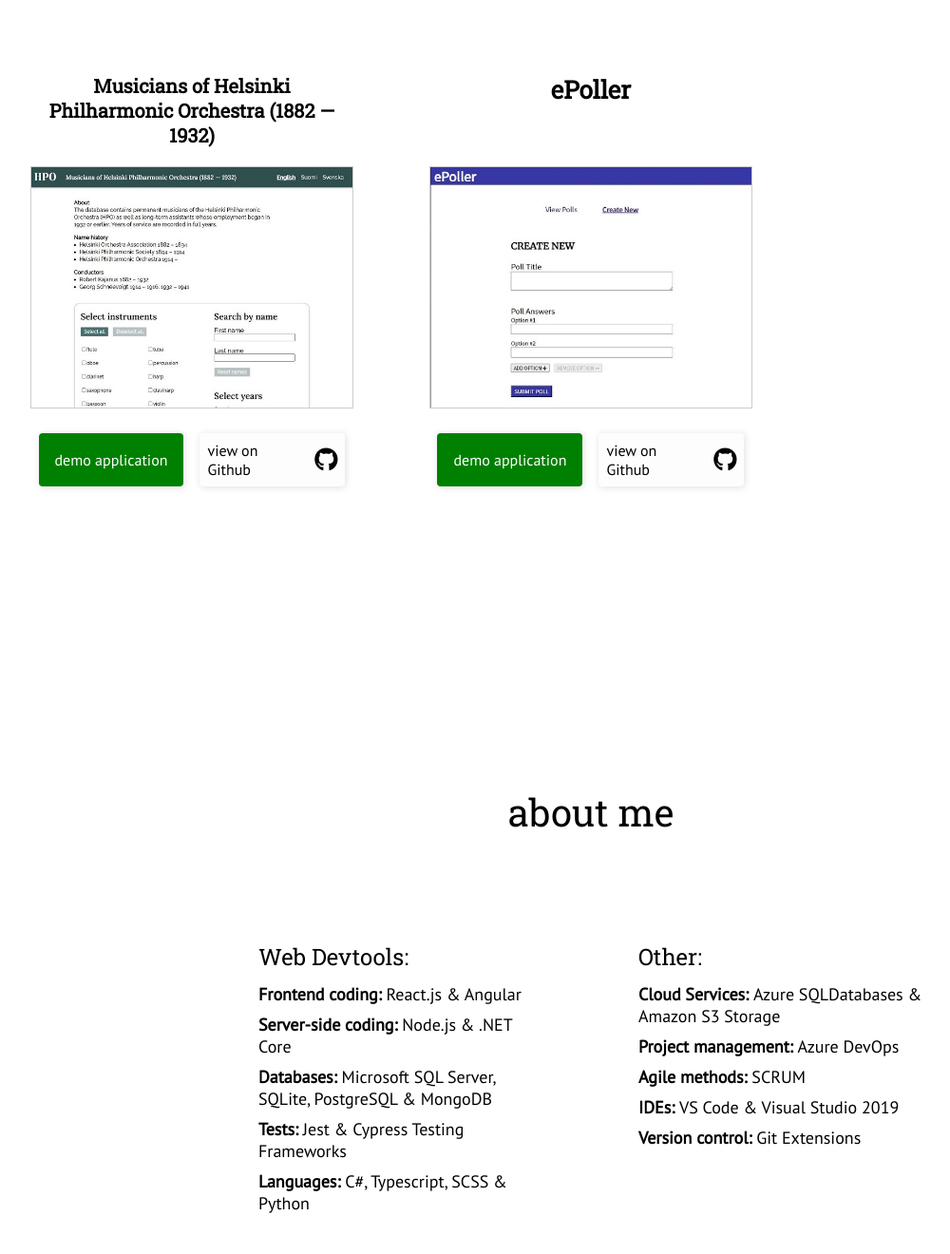
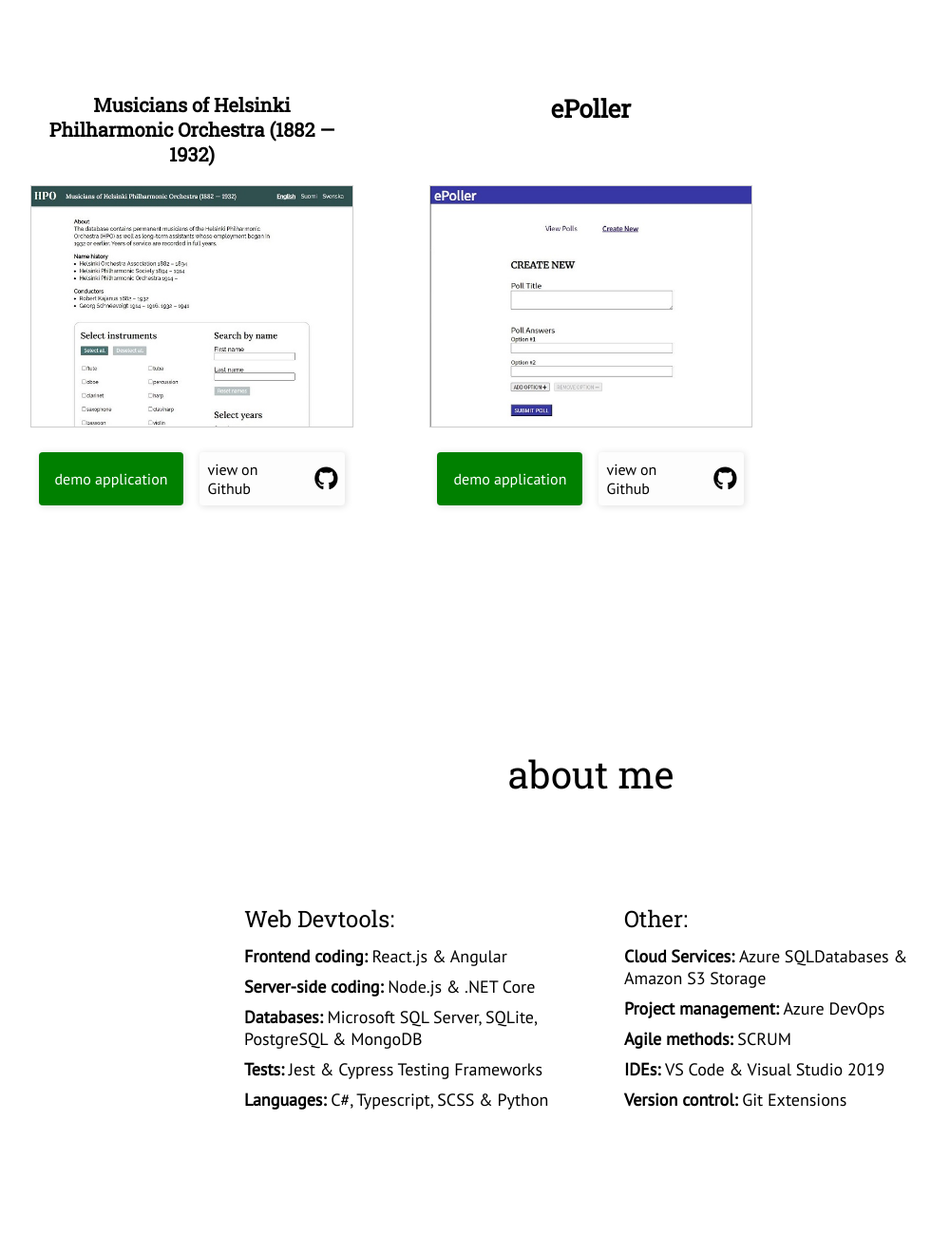
Before and after one commit to JMFStorm/jmfstorm.github.io, a website: page src/public/index.html in a window 1280 px wide. Shown: the part 949-2269 px from the top of the page at 95% size, without its empty margins (18-1018 px from the left). Drawn offline with Linux system fonts and the light colour scheme.

Commit message:
edit text

```diff
--- a/src/public/index.html
+++ b/src/public/index.html
@@ -39,8 +39,11 @@
           <!--navigation-->
           <nav id="nav" class="nav hide-nav">
             <ul class="nav__ul">
+              <li class="nav__li"><a href="#main">home</a></li>
               <li class="nav__li"><a href="#projects">projects</a></li>
-              <li class="nav__li"><a href="#about">about</a></li>
+              <li class="nav__li">
+                <a href="#about">about</a>
+              </li>
               <li class="nav__li"><a href="#contact">contact me</a></li>
             </ul>
           </nav>
--- a/src/scss/style.scss
+++ b/src/scss/style.scss
@@ -115,9 +115,15 @@
   /* font-size: 4.2rem; */
   text-align: center;
   font-family: $font-serif;
-  margin: 4em 0 2em 0;
+  margin: 2em 0 2em 0;
   padding-top: 7rem;
   font-size: $font-clamp-title-01;
+}
+@media (min-width: 1000px) {
+  .title {
+    /* font-size: 4.2rem; */
+    margin: 4em 0 2em 0;
+  }
 }
 
 .section {
@@ -206,7 +212,7 @@
   }
 }
 
-@media (min-width: 750px) {
+@media (min-width: 850px) {
   .header {
     .header__watermark {
       flex-basis: 40%;
@@ -278,7 +284,7 @@
     .projects-list__item {
       list-style: none;
       flex-basis: 100%;
-      margin-bottom: 4em;
+      margin: 1em 0;
       .project-card {
         display: flex;
         flex-direction: column;
@@ -392,7 +398,7 @@
     flex-direction: row;
     flex-wrap: wrap;
     .technologies {
-      flex-basis: 320px;
+      flex-basis: 350px;
       margin: 1em auto;
       padding: 1rem;
       .technologies__title {
@@ -430,7 +436,7 @@
   flex-direction: column;
   background: #1d2327;
   color: white;
-  margin-top: 8em;
+  margin-top: 4em;
   .footer__title {
     text-align: center;
     /* font-size: 4.2rem; */
@@ -468,3 +474,8 @@
     }
   }
 }
+@media (min-width: 1000px) {
+  .footer {
+    margin-top: 8em;
+  }
+}
```
Also changed, not shown: src/public/styles/style.css, 1 other file.
